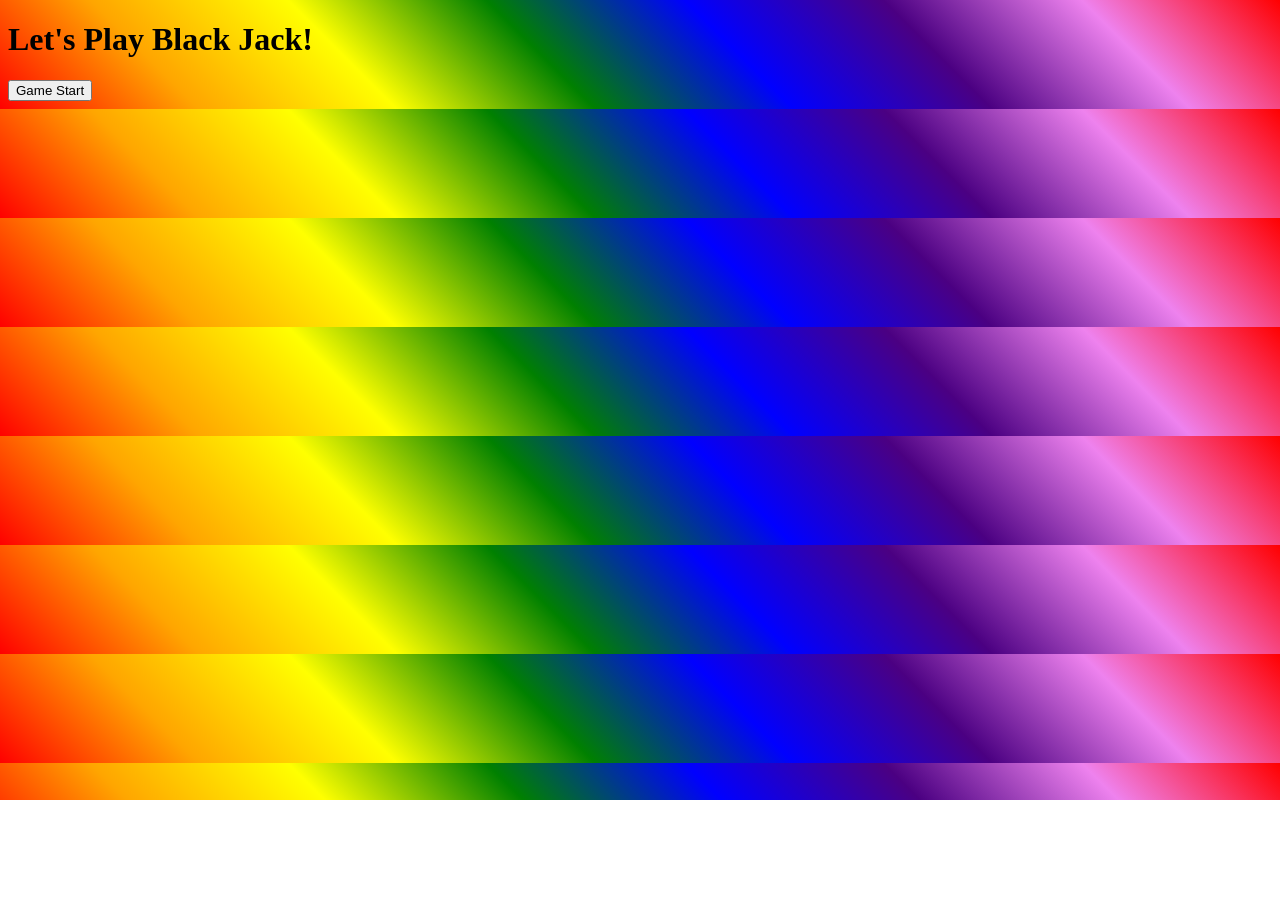
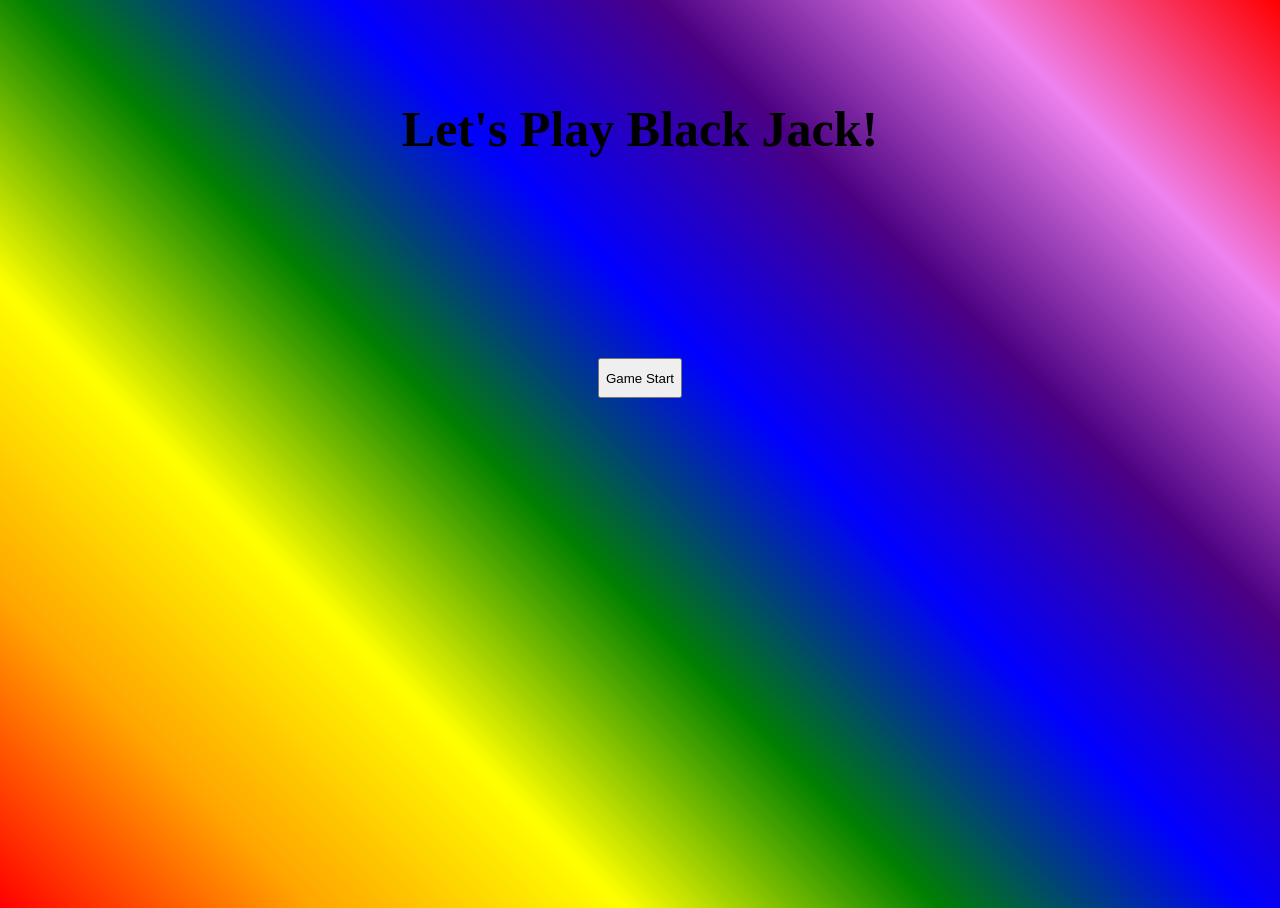
Before and after one commit to jcurti2/BlackJack, a plain HTML site: page index.html in a window 1280 px wide. Before the commit the page ends 800 px from the top, so only its background shows below. Drawn offline with Linux system fonts and the light colour scheme.

Commit message:
page1 needs formatting, cards need symbols

```diff
--- a/BlackJack.css
+++ b/BlackJack.css
@@ -1,5 +1,5 @@
 body{
-    background-color: seashell;
+    background-color: rgb(27, 234, 234);
 }
 header{
     font-size: 50px;
@@ -73,6 +73,7 @@ header{
     justify-content: center;
     margin-top: 75px;
     color: rebeccapurple;
+    font-size: 50px;
 }
 .winLoseMsg{
     display:flex;
--- a/index.css
+++ b/index.css
@@ -1 +1,18 @@
-body {background: linear-gradient(45deg, red, orange, yellow, green, blue, indigo, violet, red);}
+body {
+    background: linear-gradient(45deg, red, orange, yellow, green, blue, indigo, violet, red);
+    min-height: 100vh;
+    overflow: hidden;
+}
+
+h1{
+    display: flex;
+    justify-content: center;
+    font-size: 50px;
+    margin-top: 100px;
+}
+.button{
+    display: flex;
+    justify-content: center;
+    margin-top: 200px;
+    height: 5vh;
+}
--- a/index.html
+++ b/index.html
@@ -5,12 +5,16 @@
     <meta http-equiv="X-UA-Compatible" content="IE=edge">
     <meta name="viewport" content="width=device-width, initial-scale=1.0">
     <link rel="stylesheet" href="index.css">
-    <script src="/BlackJack.js" ></script>
+    <!-- <script src="/BlackJack.js" ></script> -->
     <title>Welcome to Black Jack</title>
 </head>
 <body>
     <h1>Let's Play Black Jack!</h1>
+
+<div class = 'button'>
     <button onClick="changePage()" id="start">Game Start</button>
+</div>
+
     <a href="file:///Users/joshcurtis/ga_seir/projects/BlackJack/page2.html"></a>
     <script src ='page1.js'></script>
 
```
